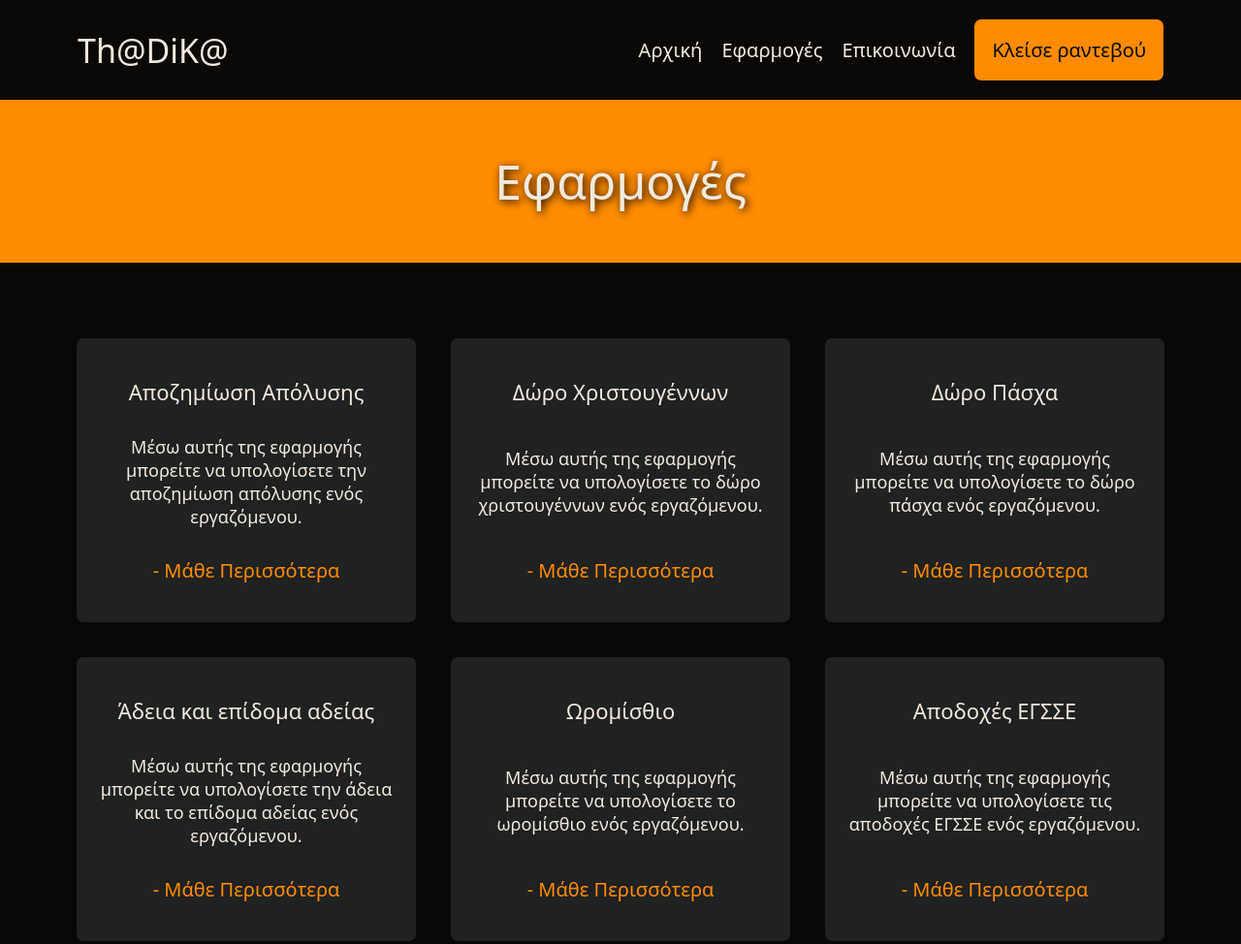
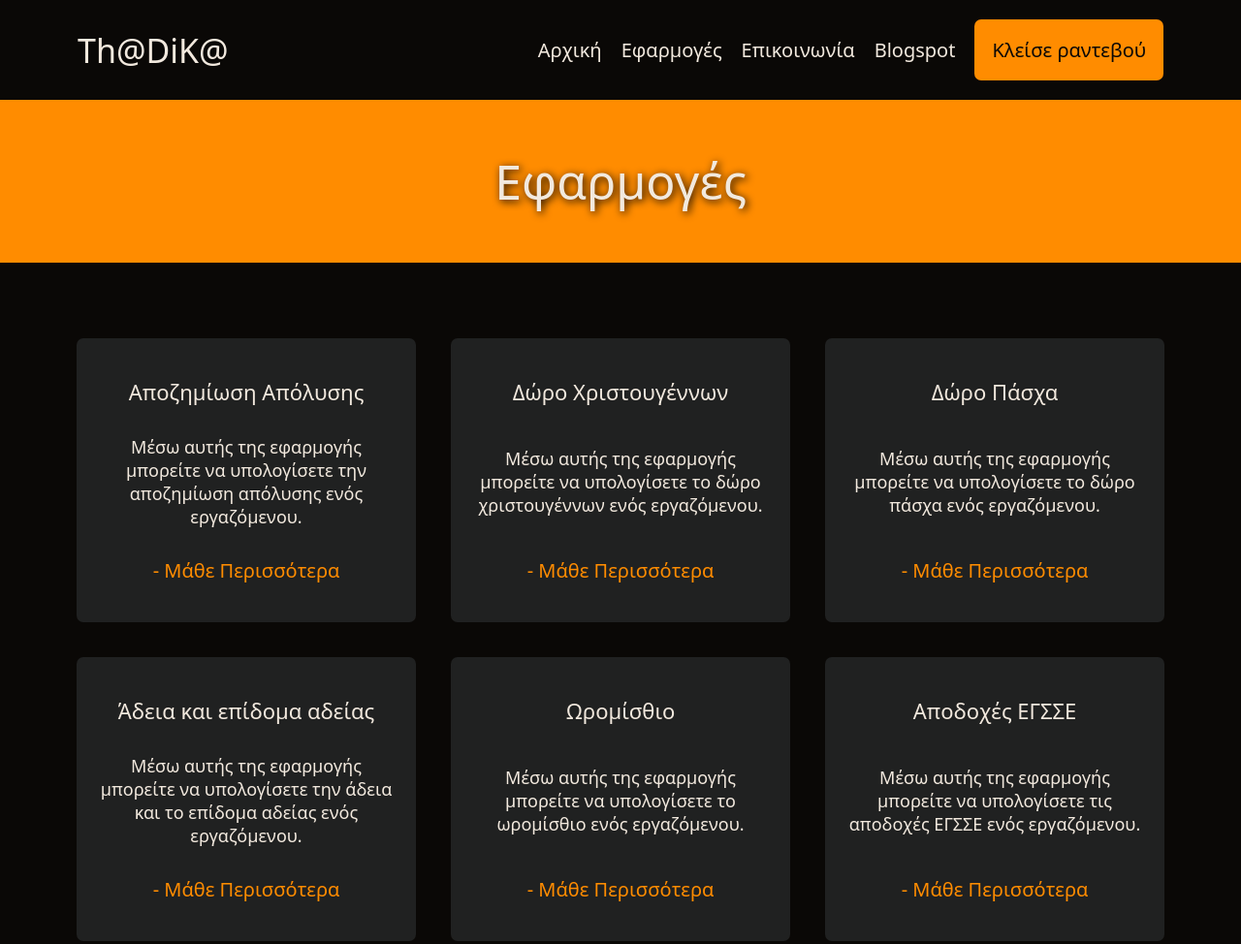
Before and after one commit to ijimhd/tdktax, a plain HTML site: page apps.html in a window 1280 px wide. Shown: the top 974 px of the page at 97% size. Drawn offline with Linux system fonts and the light colour scheme.

Commit message:
Added a new navlink for the blogspot

```diff
--- a/apps.html
+++ b/apps.html
@@ -24,6 +24,7 @@
                     <a class="nav-link" href="./">Αρχική</a>
                     <a class="nav-link" href="./apps">Εφαρμογές</a>
                     <a class="nav-link" href="./contact">Επικοινωνία</a>
+                    <a class="nav-link" href="http://logistis4u.blogspot.com/" target="_blank" rel="noopener noreferrer">Blogspot</a>
                     <a class="nav-link reservation" href="./contact"><button class="reservation">Κλείσε ραντεβού</button></a>
                 </div>
             </div>
```
Also changed, not shown: contact.html (+1 -0 lines), index.html (+1 -0 lines).
